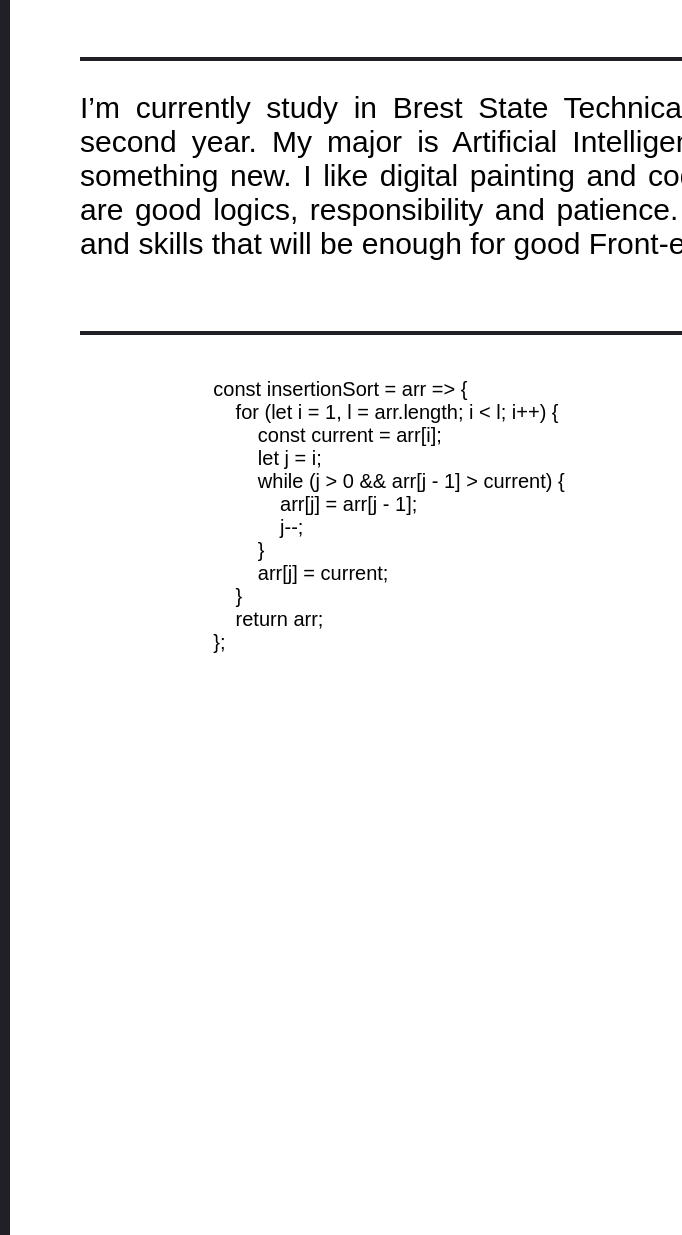
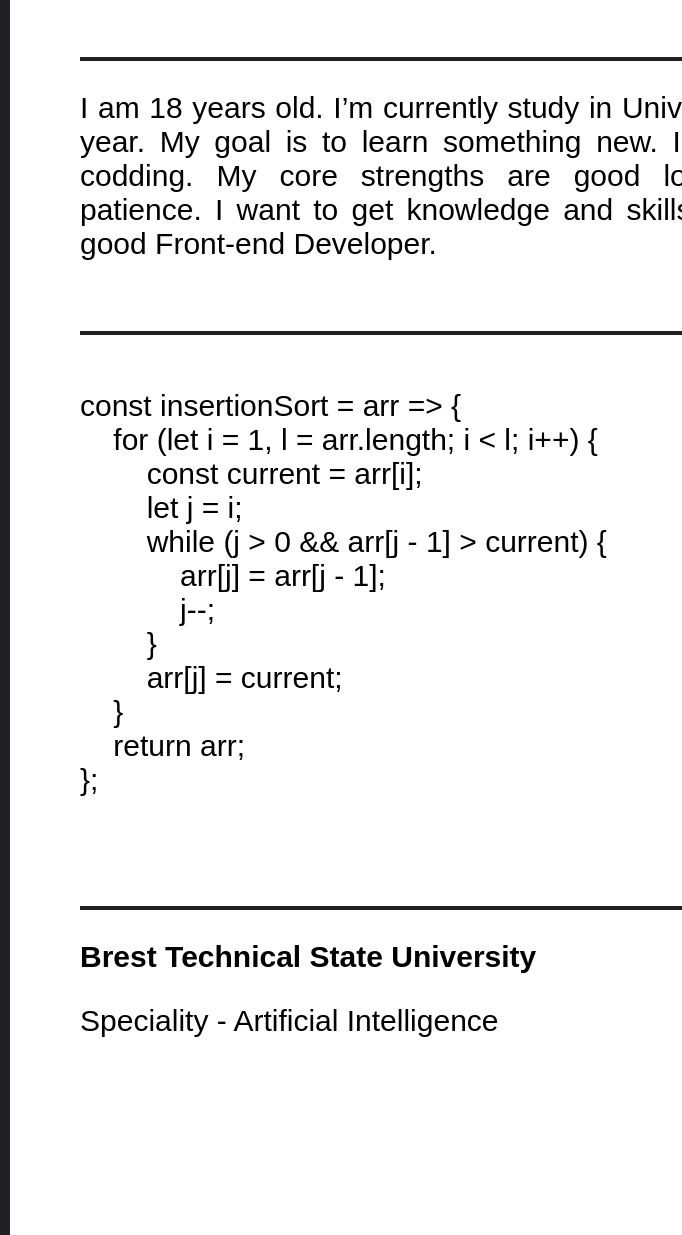
Before and after one commit to Katteaa/rsschool-cv, a plain HTML site: page index.html in a window 1280 px wide. Shown: the part 411-1646 px from the top of the page, 598-1280 px from the left. Drawn offline with Linux system fonts and the light colour scheme.

Commit message:
feat: add education information

```diff
--- a/index.html
+++ b/index.html
@@ -66,8 +66,8 @@
                 <h2 class="text-main">About me</h2>
                 <div class="line-main"></div>
                 <p class="text">
-                    I’m currently study in Brest State Technical University.
-                    I am in my second year. My major is Artificial Intelligence.
+                    I am 18 years old. I’m currently study in University.
+                    I am in my second year.
                     My goal is to learn something new.
                     I like digital painting and codding.
                     My core strengths are good logics, responsibility and patience.
@@ -94,6 +94,12 @@
                     </code>
                 </pre>
             </div>
+            <div class="education">
+                <h2 class="text-main">Education</h2>
+                <div class="line-main"></div>
+                <p class="education-text"><b>Brest Technical State University</b></p>
+                <p class="education-text">Speciality - Artificial Intelligence</p>
+                </div>
             </section>
             </div>
     </main>
@@ -106,7 +112,7 @@
             </div>
             <p class="text-footer">2021</p>
                  <div class="image-footer">
-                    <a href="https://rs.school/js/">
+                    <a href="https://rs.school/js-stage0/">
                         <img src="assets/svg/rs_school_js.svg" alt="rs_school_js" width="200" height="80">
                     </a>
                 </div>
--- a/style.css
+++ b/style.css
@@ -121,7 +121,7 @@ div {
 }
 .code-text{
     font-family: Arial, Helvetica, sans-serif;
-    font-size: 20px;
+    font-size: 30px;
 }
 .footer-container{
     background-color: #fecb00;
@@ -149,3 +149,11 @@ div {
     font-weight: bold;
 
 }
+.education{
+    margin-left: 70px;
+    margin-right: 0px;
+}
+.education-text{
+    font-size: 30px;
+    font-family: Arial, Helvetica, sans-serif;
+}
```
Lines whose indentation alone changed are shown as unchanged.
